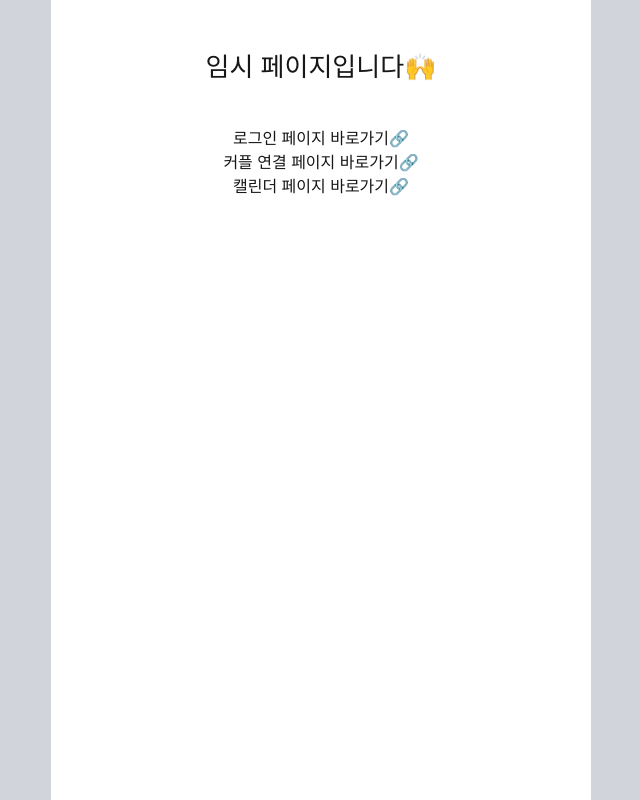
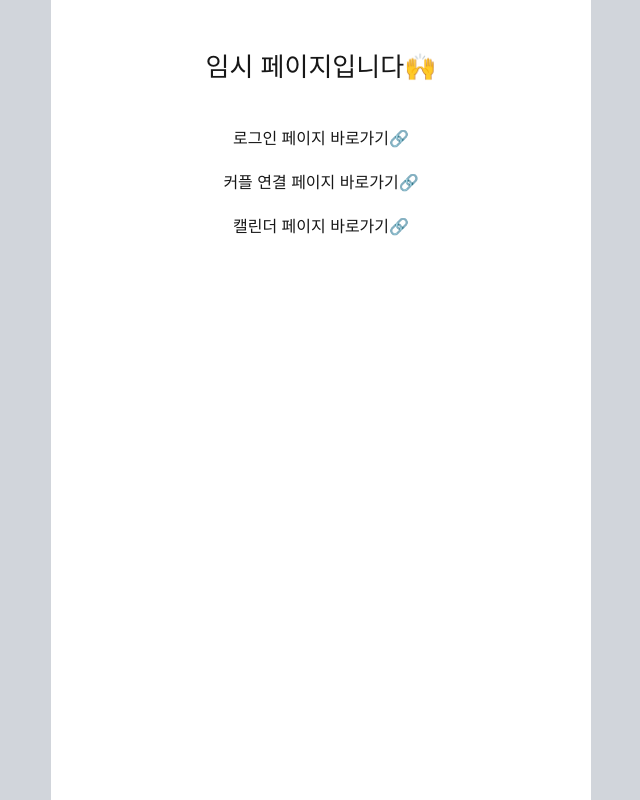
Before and after one commit to chipmunkcol/bit-o, a Next.js app: page / in a window 1280 px wide. Shown: the whole page, without its empty margins (319-959 px from the left). Built offline with nearby package versions, Linux system fonts and the light colour scheme.

Commit message:
fix: 리팩토링 후 tailwind 적용 안되는 버그 픽스

```diff
--- a/tailwind.config.js
+++ b/tailwind.config.js
@@ -1,6 +1,11 @@
 /** @type {import('tailwindcss').Config} */
 module.exports = {
-  content: ['./src/**/*.{js,ts,jsx,tsx,mdx}'],
+  content: [
+    './app/**/*.{js,ts,jsx,tsx,mdx}', // Note the addition of the `app` directory.
+    './pages/**/*.{js,ts,jsx,tsx,mdx}',
+    './components/**/*.{js,ts,jsx,tsx,mdx}',
+    './src/**/*.{js,ts,jsx,tsx,mdx}',
+  ],
   theme: {
     extend: {
       fontFamily: {
```
